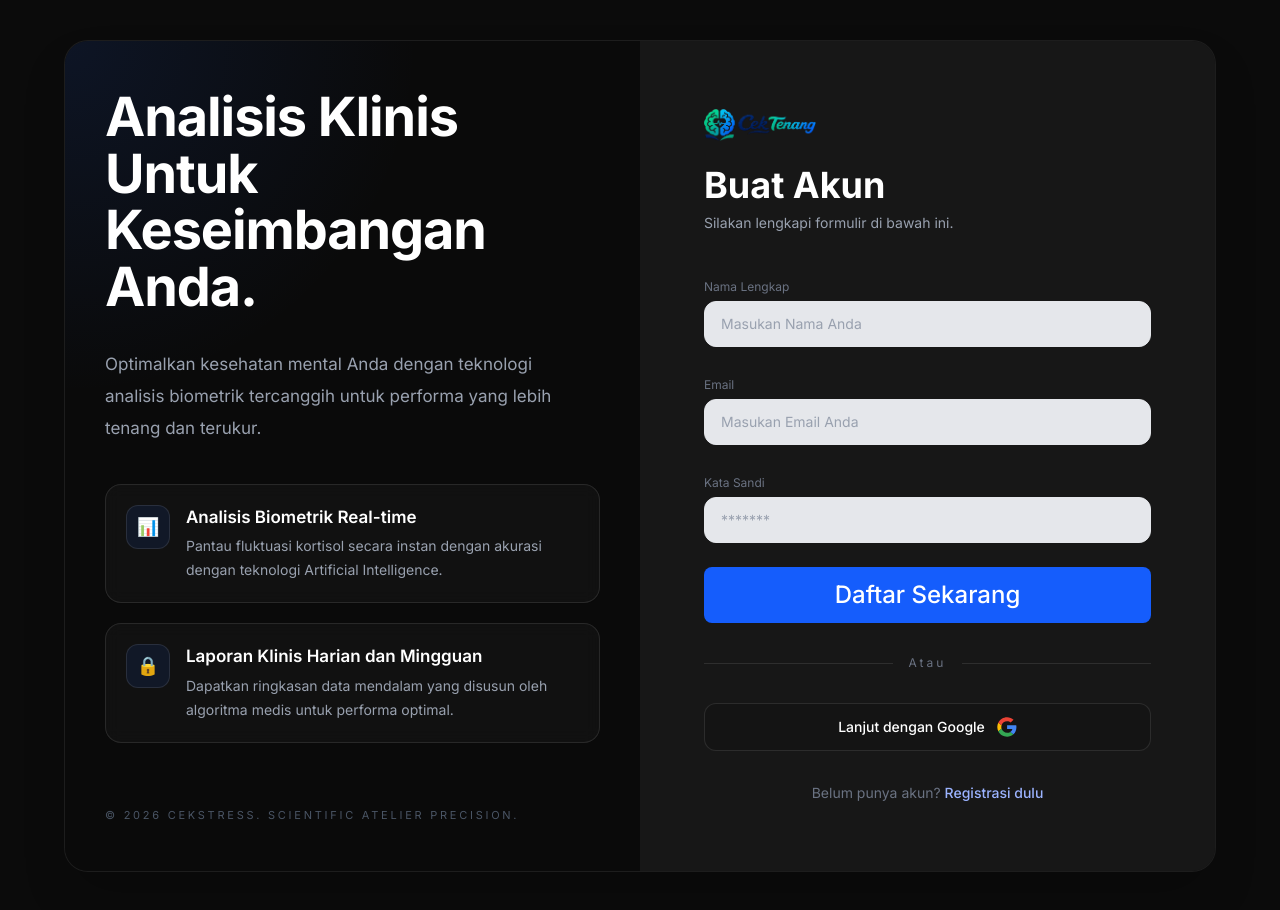
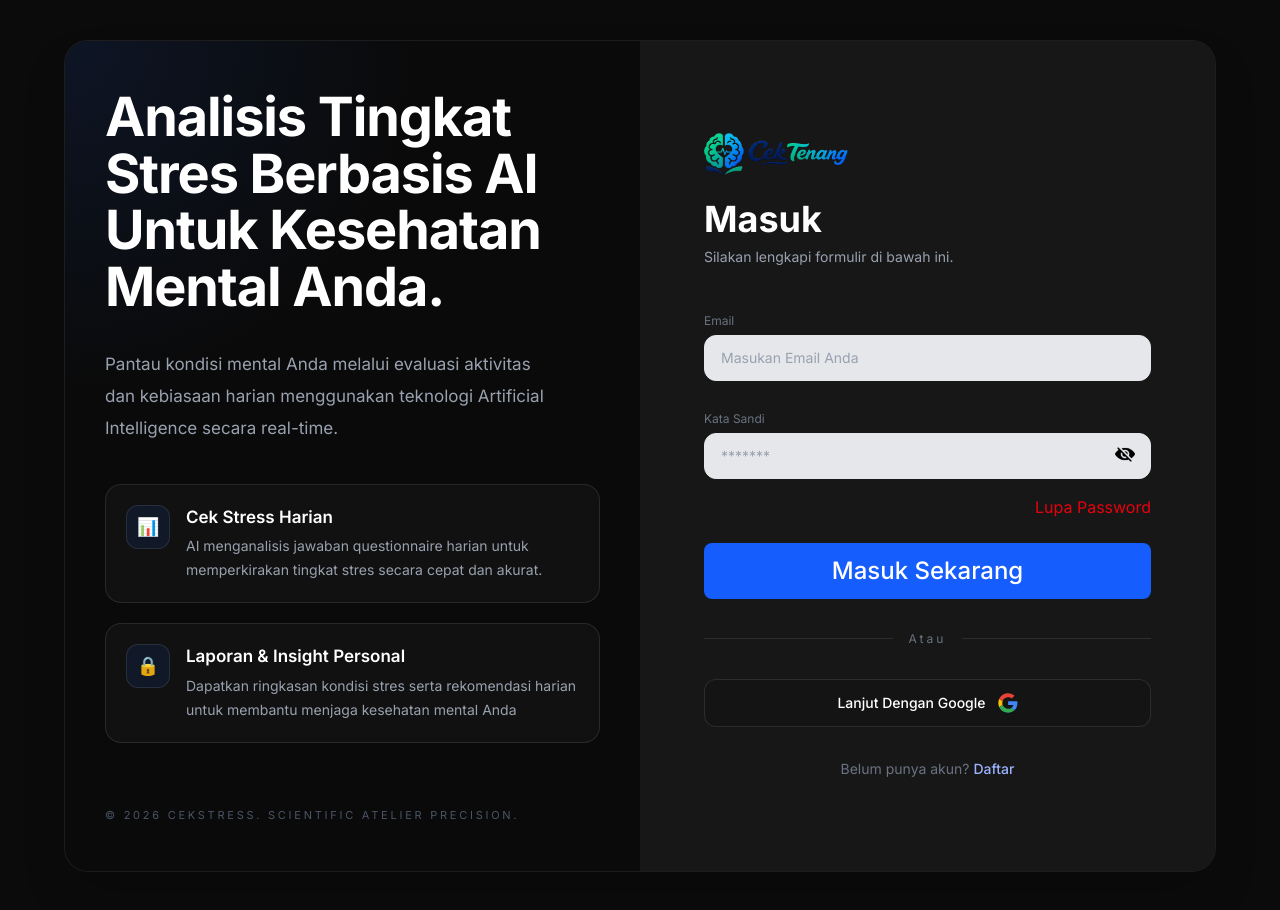
Before and after one commit to Zetday/student-stress-detector, a React (Vite) app in the folder stress-detector-web/: page / in a window 1280 px wide. Built offline with nearby package versions, Linux system fonts and the light colour scheme.

Commit message:
Login Pages Fix

```diff
--- a/stress-detector-web/src/App.jsx
+++ b/stress-detector-web/src/App.jsx
@@ -6,6 +6,7 @@ import { Route, Routes } from "react-router-dom"
 //Pages
 import RegisterPage from "./pages/RegisterPages"
 import LoginPage from "./pages/LoginPages"
+import ResetPassword from "./pages/ResetPassword"
 
 export default function App() {
   return (
@@ -14,6 +15,7 @@ export default function App() {
           <Route path="/" element={<LoginPage />} />
           <Route path="/register" element={<RegisterPage />} />
           <Route path="/login" element={<LoginPage />} />
+          <Route path="/resetpassword" element={<ResetPassword />} />
         </Routes>
     </LanguageProvider>
   )
--- a/stress-detector-web/src/components/InputPassword.jsx
+++ b/stress-detector-web/src/components/InputPassword.jsx
@@ -1,17 +1,25 @@
-import React from "react";
+// Sistem
 import PropTypes from "prop-types";
 import { useLanguage } from "../contexts/LanguageContext";
+import { useState } from "react";
+
+// Asset
+import eye from "../assets/icons/eye.png"
+import hidden from "../assets/icons/hidden.png"
 
 function InputPassword({ password, onChange, children }) {
   const { t } = useLanguage();
+  const [showPassword, setShowPassword] = useState(false);
 
   return (
-    <div>
+    <div className="w-full">
       <label className="text-xs text-gray-500">{children}</label>
+
+      <div className="relative ">
       <input
-        type="password"
+        type={showPassword ? "text" : "password"}
         placeholder="*******"
-         className="
+        className="
           w-full mt-1 px-4 py-3 rounded-xl
           bg-gray-200 border border-gray-200
 
@@ -22,6 +30,14 @@ function InputPassword({ password, onChange, children }) {
         value={password}
         onChange={(e) => onChange(e.target.value)}
       />
+
+      <button
+      type="button"
+      onClick={() => setShowPassword(!showPassword)}
+      className="absolute right-4 top-1/2 -translate-y-1/2 text-gray-500 hover:text-gray-700">
+        <img src={showPassword ? eye : hidden } alt="toggle password" className="w-5 h-5 object-contain"/>
+      </button>
+      </div>
     </div>
   );
 }
--- a/stress-detector-web/src/contexts/LanguageContext.jsx
+++ b/stress-detector-web/src/contexts/LanguageContext.jsx
@@ -5,13 +5,13 @@ const LanguageContext = createContext();
 const translations = {
   id: {
     // LeftPanel
-    Heading1: "Analisis Klinis Untuk",
-    Heading2: "Keseimbangan Anda.",
-    Deskripsi: "Optimalkan kesehatan mental Anda dengan teknologi analisis biometrik tercanggih untuk performa yang lebih tenang dan terukur.",
-    Subheading1: "Analisis Biometrik Real-time",
-    Subdeskripsi1: "Pantau fluktuasi kortisol secara instan dengan akurasi dengan teknologi Artificial Intelligence.",
-    Subheading2: "Laporan Klinis Harian dan Mingguan",
-    Subdeskripsi2: "Dapatkan ringkasan data mendalam yang disusun oleh algoritma medis untuk performa optimal.",
+    Heading1: "Analisis Tingkat Stres Berbasis AI",
+    Heading2: "Untuk Kesehatan Mental Anda.",
+    Deskripsi: "Pantau kondisi mental Anda melalui evaluasi aktivitas dan kebiasaan harian menggunakan teknologi Artificial Intelligence secara real-time.",
+    Subheading1: "Cek Stress Harian",
+    Subdeskripsi1: "AI menganalisis jawaban questionnaire harian untuk memperkirakan tingkat stres secara cepat dan akurat.",
+    Subheading2: "Laporan & Insight Personal",
+    Subdeskripsi2: "Dapatkan ringkasan kondisi stres serta rekomendasi harian untuk membantu menjaga kesehatan mental Anda",
 
     // Register Pages
     Create: "Buat Akun",
@@ -27,18 +27,22 @@ const translations = {
     Google: "Lanjut Dengan Google",
 
     // Login Pages
-
+    Login: "Masuk",
+    LabelRegister: "Belum punya akun?",
+    LinkRegister: "Daftar",
+    SubmitLogin: "Masuk Sekarang",
+    ResetPassword: "Lupa Password",
 
   },
   en: {
     // LeftPanel
-    Heading1: "Clinical Analysis For",
-    Heading2: "Your Balance.",
-    Deskripsi: "Optimize your mental health with state-of-the-art biometric analysis technology for calmer, more measured performance.",
-    Subheading1: "Real-time Biometric Analysis",
-    Subdeskripsi1: "Monitor cortisol fluctuations instantly with accuracy with Artificial Intelligence technology.  ",
-    Subheading2: "Weekly Clinical Report",
-    Subdeskripsi2: "Get in-depth data summaries compiled by medical algorithms for optimal performance.",
+    Heading1: "AI-Based Stress Level Analysis",
+    Heading2: "For Your Mental Health.",
+    Deskripsi: "Monitor your mental state through real-time evaluation of daily activities and habits using Artificial Intelligence technology.",
+    Subheading1: "Daily Stress Check",
+    Subdeskripsi1: "AI analyzes daily questionnaire responses to quickly and accurately estimate stress levels.",
+    Subheading2: "Personal Reports & Insights",
+    Subdeskripsi2: "Get a summary of stress conditions and daily recommendations to help maintain your mental health.",
 
     //Register Pages
     Create: "Create Account",
@@ -53,7 +57,12 @@ const translations = {
     LinkLogin: "Login here",
     Google: "Continue With Google",
 
-
+    // Login Pages
+    Login: "Login",
+    LabelRegister: "Don't have an account?",
+    LinkRegister: "Register",
+    SubmitLogin: "Login Now",
+    ResetPassword: "Forgot Password",
   },
 };
 
--- a/stress-detector-web/src/pages/LoginPages.jsx
+++ b/stress-detector-web/src/pages/LoginPages.jsx
@@ -16,7 +16,6 @@ import InputPassword from "../components/InputPassword";
 
 // layouts
 import LeftPanel from "../../layouts/LeftPanel";
-
 
 function LoginPage() {
   const [name, onNameChange] = useInput("");
@@ -58,7 +57,9 @@ function LoginPage() {
         "
       >
         {/* LEFT */}
-        <LeftPanel />
+        <div className="hidden md:block">
+          <LeftPanel />
+        </div>
 
         {/* RIGHT */}
         <div
@@ -70,11 +71,11 @@ function LoginPage() {
           <div className="w-full max-w-md">
 
             {/* Logo */}
-            <img src={logo} alt="logo cek tenang" className="w-28 mb-6"/>
+            <img src={logo} alt="logo cek tenang" className="w-36 mb-6"/>
 
             {/* Heading */}
             <h2 className="text-4xl font-bold text-white mb-2">
-              {t.Create}
+              {t.Login}
             </h2>
 
             <p className="text-sm text-gray-400 mb-10">
@@ -86,11 +87,6 @@ function LoginPage() {
               onSubmit={onSubmitHandler}
               className="space-y-6"
             >
-              {/* Name */}
-              <InputName
-                name={name}
-                onChange={onNameChange}
-              />
 
               {/* Email */}
               <InputEmail
@@ -99,17 +95,19 @@ function LoginPage() {
               />
 
               {/* Password Grid */}
-              <div className="grid gap-4">
+              <div className="grid gap-4 mb-4">
                 <InputPassword
                   label={t?.password || "Kata Sandi"}
                   value={password}
                   onChange={onPasswordChange}> {t.LabelPassword}
                 </InputPassword>
+
+              <span className="text-red-600 text-right mb-2"><Link to="/resetpassword">{t.ResetPassword}</Link></span>
               </div>
 
               {/* Submit */}
               <ButtonSubmit type="submit">
-                {t.SubmitRegister}
+                {t.SubmitLogin}
               </ButtonSubmit>
 
               {/* Divider */}
@@ -141,7 +139,7 @@ function LoginPage() {
                   flex items-center justify-center gap-3
                 "
               >
-                <span>Lanjut dengan Google</span>
+                <span>{t.Google}</span>
                 <img
                   src={google}
                   alt="Google"
@@ -151,10 +149,10 @@ function LoginPage() {
 
               {/* Switch */}
               <p className="text-sm text-center text-gray-500 pt-2">
-                Belum punya akun?{" "}
+                {t.LabelRegister}{" "}
 
                 <Link
-                  to="/login"
+                  to="/register"
                   className="
                     text-[#9BB3FF]
                     hover:text-white
@@ -162,7 +160,7 @@ function LoginPage() {
                     font-medium
                   "
                 >
-                  Registrasi dulu
+                  {t.LinkRegister}
                 </Link>
               </p>
             </form>
--- a/stress-detector-web/src/pages/RegisterPages.jsx
+++ b/stress-detector-web/src/pages/RegisterPages.jsx
@@ -108,7 +108,7 @@ function RegisterPage() {
               />
 
               {/* Password Grid */}
-              <div className="grid grid-cols-2 gap-4">
+              <div className="grid grid-cols-2 gap-4 mb-8">
                 <InputPassword
                   label={t?.password || "Kata Sandi"}
                   value={password}
--- /dev/null
+++ b/stress-detector-web/src/pages/ResetPassword.jsx
@@ -0,0 +1,3 @@
+export default function ResetPassword (){
+
+}
```
Also changed, not shown: stress-detector-web/src/assets/icons/eye.png (added), stress-detector-web/src/assets/icons/hidden.png (added).
